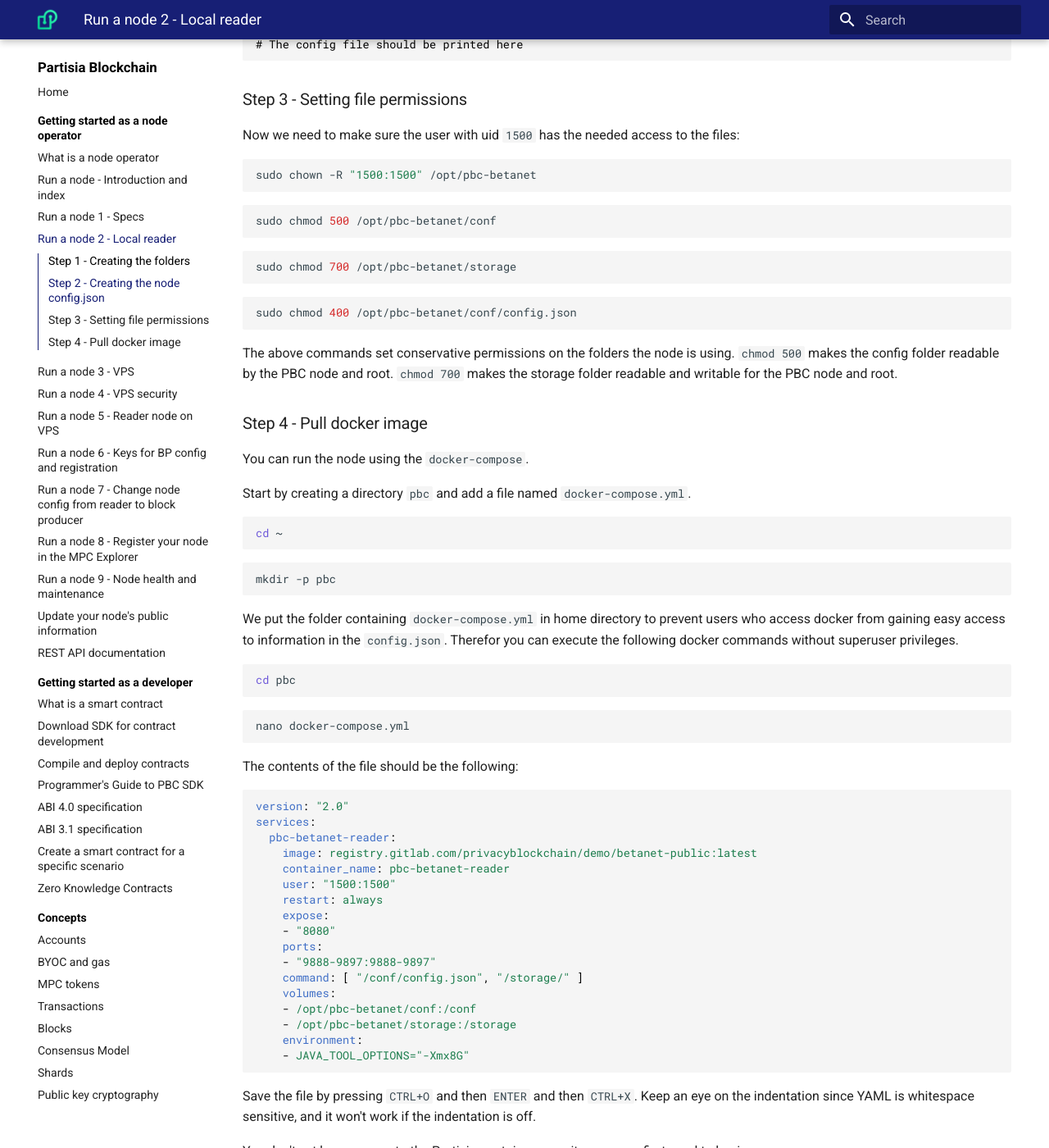
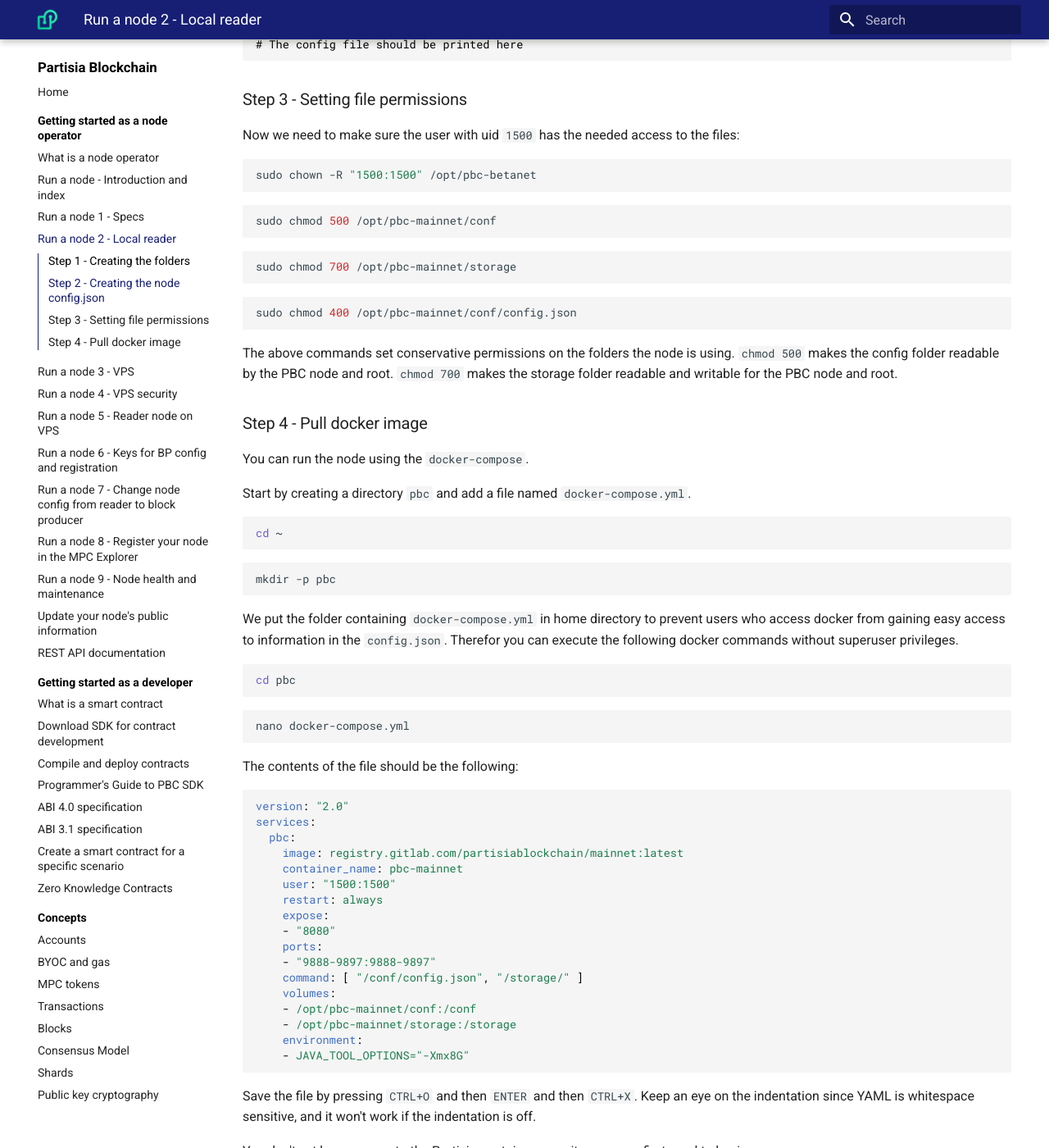
Before and after one commit to 0xSero/partisia-docs, an MkDocs documentation site: the page built from docs/operator-2-reader.md, in a window 1280 px wide and 1400 px high, scrolled down 952 px. Shown: the whole window at 82% size. Built offline with MkDocs 1.6.1 and Material for MkDocs 9.7.7, drawn with Linux system fonts in a browser that asks for light colours; a script that is not in the unit is left out; some of the changed text lies outside the part shown.

Commit message:
change name betanet to mainnet

`````diff
--- a/docs/operator-2-reader.md
+++ b/docs/operator-2-reader.md
@@ -5,10 +5,10 @@
 First we need to create the `conf` and `storage` folders for the application:
 
 ```` bash
-sudo mkdir -p /opt/pbc-betanet/conf
+sudo mkdir -p /opt/pbc-mainnet/conf
 ````
 ```` bash
-sudo mkdir -p /opt/pbc-betanet/storage
+sudo mkdir -p /opt/pbc-mainnet/storage
 ````
 
 ### Step 2 - Creating the node `config.json`
@@ -16,7 +16,7 @@ sudo mkdir -p /opt/pbc-betanet/storage
 Start by opening the file in `nano`:
 
 ````bash
-sudo nano /opt/pbc-betanet/conf/config.json
+sudo nano /opt/pbc-mainnet/conf/config.json
 ````
 You paste this into `config.json`:
 ````json
@@ -41,7 +41,7 @@ To save the file press `CTRL+O` and then `ENTER` and then `CTRL+X`.
 You can verify the contents of the files are what you expect by opening them with `cat`:
 
 ````bash
-sudo cat /opt/pbc-betanet/conf/config.json
+sudo cat /opt/pbc-mainnet/conf/config.json
 # The config file should be printed here
 ````
 
@@ -53,13 +53,13 @@ Now we need to make sure the user with uid `1500` has the needed access to the f
 sudo chown -R "1500:1500" /opt/pbc-betanet
 ````
 ````bash
-sudo chmod 500 /opt/pbc-betanet/conf
+sudo chmod 500 /opt/pbc-mainnet/conf
 ````
 ````bash
-sudo chmod 700 /opt/pbc-betanet/storage
+sudo chmod 700 /opt/pbc-mainnet/storage
 ````
 ````bash
-sudo chmod 400 /opt/pbc-betanet/conf/config.json
+sudo chmod 400 /opt/pbc-mainnet/conf/config.json
 ````
 
 The above commands set conservative permissions on the folders the node is using. `chmod 500` makes the config folder readable by the PBC node and root. `chmod 700` makes the storage folder readable and writable for the PBC node and root.
@@ -88,9 +88,9 @@ The contents of the file should be the following:
 ````yaml
 version: "2.0"
 services:
-  pbc-betanet-reader:
-    image: registry.gitlab.com/privacyblockchain/demo/betanet-public:latest
-    container_name: pbc-betanet-reader
+  pbc:
+    image: registry.gitlab.com/partisiablockchain/mainnet:latest
+    container_name: pbc-mainnet
     user: "1500:1500"
     restart: always
     expose:
@@ -99,8 +99,8 @@ services:
     - "9888-9897:9888-9897"
     command: [ "/conf/config.json", "/storage/" ]
     volumes:
-    - /opt/pbc-betanet/conf:/conf
-    - /opt/pbc-betanet/storage:/storage
+    - /opt/pbc-mainnet/conf:/conf
+    - /opt/pbc-mainnet/storage:/storage
     environment:
     - JAVA_TOOL_OPTIONS="-Xmx8G"
 ````
`````
